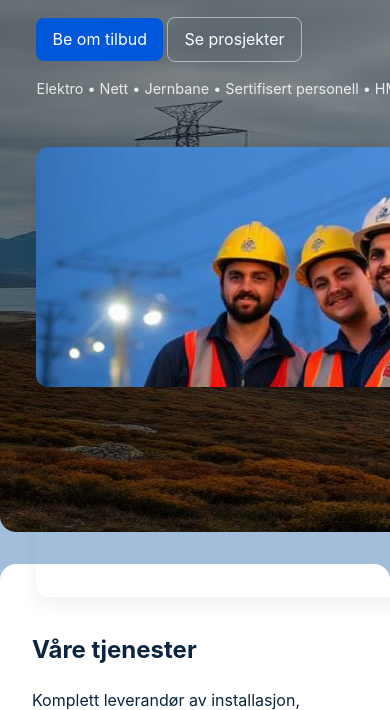
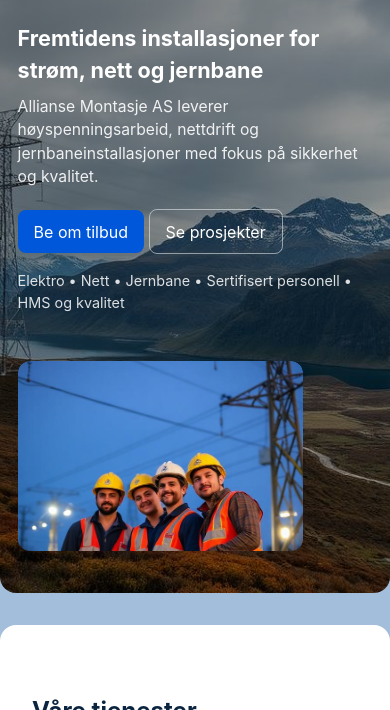
Before and after one commit to matsgu112/allianse-website, a plain HTML site: page index.html in a window 390 px wide. Shown: the part 134-844 px from the top of the page. Drawn offline with Linux system fonts and the light colour scheme.

Commit message:
Add files via upload

```diff
--- a/styles.css
+++ b/styles.css
@@ -31,8 +31,8 @@ body{background:var(--bg);color:var(--text);line-height:1.5}
 .nav-toggle span{display:block;width:20px;height:2px;background:var(--muted);border-radius:2px}
 .site-nav a{color:var(--text);text-decoration:none;margin-left:1rem}
 
-.hero{background:linear-gradient(135deg, rgba(0,0,0,0.5) 0%, rgba(0,0,0,0.3) 100%),url('images/HV norsk landskap.jpg');background-size:100% 100%;background-position:center center;background-repeat:no-repeat;margin:2rem auto;border-radius:16px;color:#fff;position:relative;min-height:550px;display:flex;align-items:center;max-width:1100px;aspect-ratio:16/9}
-.hero .container{padding:6rem 2rem;position:relative;z-index:2;animation:fadeInUp 1.2s ease-out}
+.hero{background:linear-gradient(135deg, rgba(0,0,0,0.5) 0%, rgba(0,0,0,0.3) 100%),url('images/HV norsk landskap.jpg');background-size:cover;background-position:center center;background-repeat:no-repeat;margin:2rem auto;border-radius:16px;color:#fff;position:relative;min-height:520px;display:flex;align-items:center;max-width:1100px;aspect-ratio:16/9}
+.hero .container{padding:5rem 2rem;position:relative;z-index:2;animation:fadeInUp 1.2s ease-out}
 .hero-grid{display:grid;grid-template-columns:1fr 650px;gap:2rem;align-items:center}
 .hero-content h1{font-size:2rem;margin:0 0 0.5rem;color:#fff;font-weight:700;animation:fadeInUp 0.8s ease-out 0.2s both}
 .lead{color:rgba(255,255,255,0.9);margin:0 0 1.25rem;animation:fadeInUp 0.8s ease-out 0.4s both}
@@ -106,7 +106,10 @@ body.modal-open{overflow:hidden}
 
 @media (max-width:1000px){
 	.hero-grid{grid-template-columns:1fr}
-	.hero-media img{height:240px}
+	.hero{min-height:480px}
+	.hero .container{padding:4rem 1.6rem}
+	.hero-content h1{font-size:1.75rem}
+	.hero-media img{height:260px}
 	.gallery{grid-template-columns:repeat(2,1fr)}
 	.cards{grid-template-columns:repeat(2,1fr)}
 	.contact-grid{grid-template-columns:1fr}
@@ -117,6 +120,23 @@ body.modal-open{overflow:hidden}
   .site-nav{position:absolute;right:1rem;top:68px;background:rgba(245,248,252,0.98);padding:1rem;border-radius:8px;display:none;flex-direction:column;box-shadow:0 6px 18px rgba(11,37,64,0.05)}
 	.site-nav a{margin:0 0 0.5rem 0}
 	.site-nav.open{display:flex}
+	.hero{min-height:440px;aspect-ratio:auto;margin:1.5rem auto 0}
+	.hero .container{padding:3.5rem 1.4rem 3rem}
+	.hero-content h1{font-size:1.5rem}
+	.lead{font-size:0.98rem}
+	.trust{flex-direction:column;gap:0.35rem}
+	.hero-media{height:220px}
 	.gallery img{height:140px}
 	.cards{grid-template-columns:1fr}
 }
+
+@media (max-width:520px){
+	.site-header{background:rgba(245,248,252,0.9);box-shadow:0 2px 12px rgba(11,37,64,0.08)}
+	.site-header.header-hidden{transform:none;opacity:1;pointer-events:auto}
+	.hero{min-height:400px}
+	.hero .container{padding:3rem 1.1rem 2.6rem}
+	.hero-content h1{font-size:1.35rem}
+	.hero-media{height:190px}
+	.gallery{grid-template-columns:1fr}
+	.gallery img{height:180px}
+}
```
